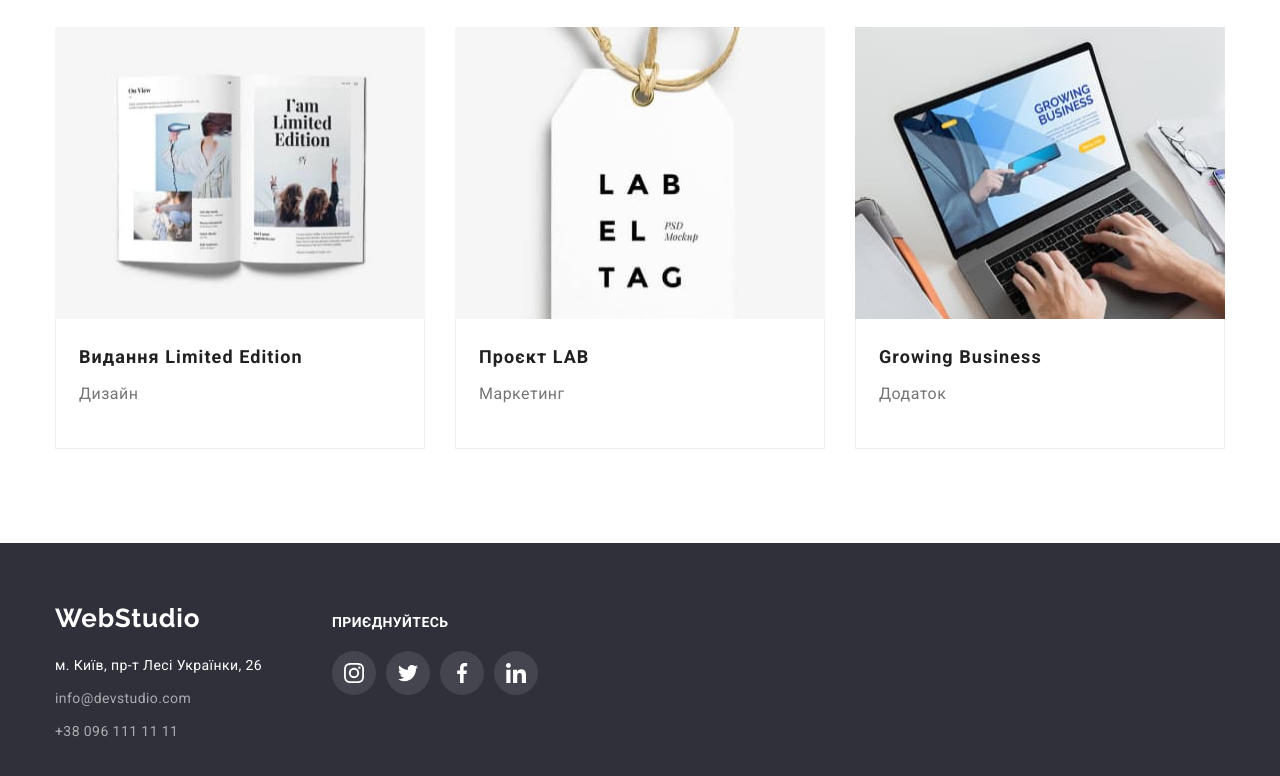
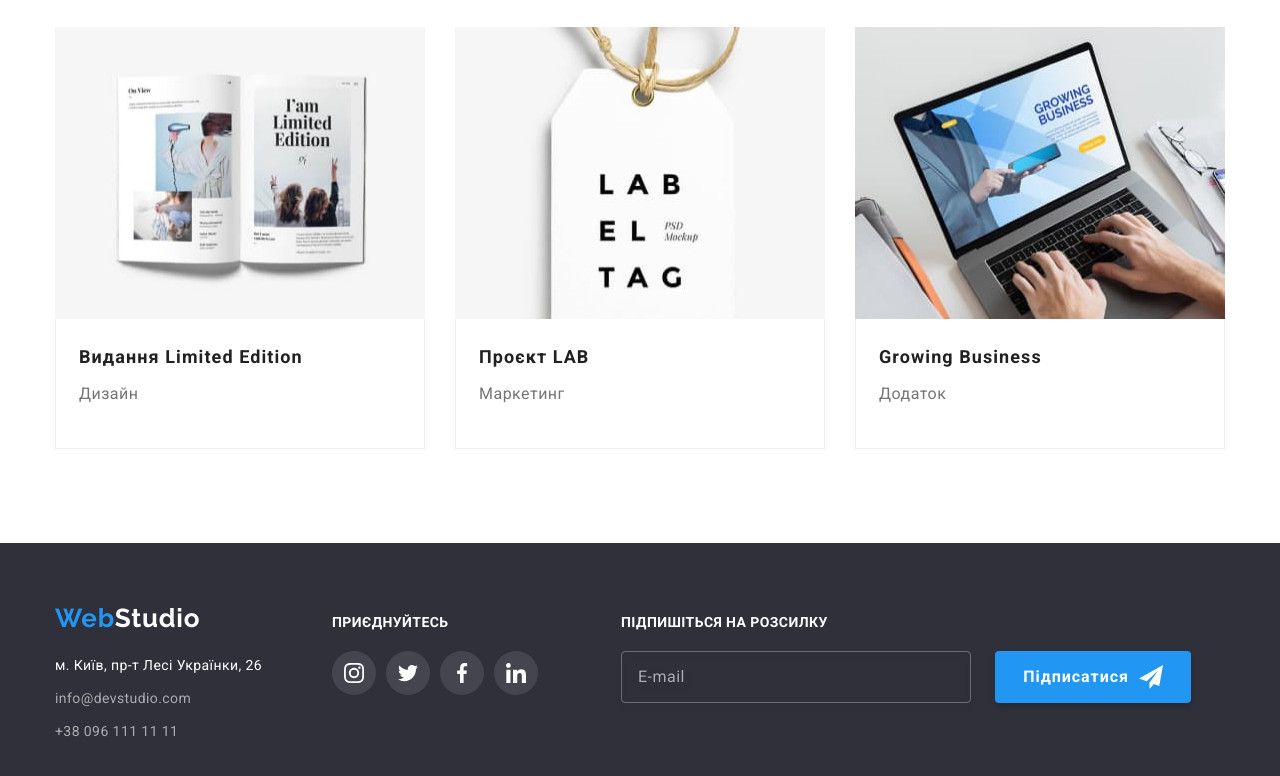
Before and after one commit to Vas2306/goit-markup-hw-06, a plain HTML site: page portfolio.html in a window 1280 px wide. Shown: the part 1140-1916 px from the top of the page. Drawn offline with nearby package versions, Linux system fonts and the light colour scheme.

Commit message:
pretteir

```diff
--- a/css/style.css
+++ b/css/style.css
@@ -141,7 +141,8 @@ img {
 .auth-nav .link {
   color: var(--color-text);
   fill: var(--color-text);
-  transition: color 250ms cubic-bezier(0.4, 0, 0.2, 1), fill 250ms cubic-bezier(0.4, 0, 0.2, 1);
+  transition: color 250ms cubic-bezier(0.4, 0, 0.2, 1),
+    fill 250ms cubic-bezier(0.4, 0, 0.2, 1);
 }
 .auth-nav .link:hover,
 .auth-nav .link:focus {
@@ -219,7 +220,8 @@ img {
   border-radius: 4px;
   border-style: none;
   box-shadow: 0px 4px 4px 0px rgba(0, 0, 0, 0.15);
-  transition: background-color 250ms cubic-bezier(0.4, 0, 0.2, 1), box-shadow 250ms cubic-bezier(0.4, 0, 0.2, 1);
+  transition: background-color 250ms cubic-bezier(0.4, 0, 0.2, 1),
+    box-shadow 250ms cubic-bezier(0.4, 0, 0.2, 1);
 }
 .btn-hero:hover,
 .btn-hero:focus {
@@ -375,8 +377,8 @@ img {
   background-color: transparent;
   color: var(--color-icon);
 
-transition: background-color 250ms cubic-bezier(0.4, 0, 0.2, 1), color 250ms cubic-bezier(0.4, 0, 0.2, 1);
-
+  transition: background-color 250ms cubic-bezier(0.4, 0, 0.2, 1),
+    color 250ms cubic-bezier(0.4, 0, 0.2, 1);
 }
 .footer-card .team-social-icon {
   fill: currentColor;
@@ -414,7 +416,8 @@ transition: background-color 250ms cubic-bezier(0.4, 0, 0.2, 1), color 250ms cub
   border-radius: 4px;
   color: var(--color-icon);
 
-  transition: color 250ms cubic-bezier(0.4, 0, 0.2, 1), border 250ms cubic-bezier(0.4, 0, 0.2, 1);
+  transition: color 250ms cubic-bezier(0.4, 0, 0.2, 1),
+    border 250ms cubic-bezier(0.4, 0, 0.2, 1);
 }
 .clients .icon {
   fill: currentColor;
@@ -449,7 +452,9 @@ transition: background-color 250ms cubic-bezier(0.4, 0, 0.2, 1), color 250ms cub
   text-align: center;
   letter-spacing: inherit;
 
-  transition: background-color 250ms cubic-bezier(0.4, 0, 0.2, 1), box-shadow 250ms cubic-bezier(0.4, 0, 0.2, 1), color 250ms cubic-bezier(0.4, 0, 0.2, 1);
+  transition: background-color 250ms cubic-bezier(0.4, 0, 0.2, 1),
+    box-shadow 250ms cubic-bezier(0.4, 0, 0.2, 1),
+    color 250ms cubic-bezier(0.4, 0, 0.2, 1);
 }
 
 .button-grey:hover,
@@ -499,7 +504,7 @@ transition: background-color 250ms cubic-bezier(0.4, 0, 0.2, 1), color 250ms cub
   background: var(--color-text-white);
   box-shadow: inset 0 0 0 1px #eeeeee;
 
-  transition:  box-shadow 250ms cubic-bezier(0.4, 0, 0.2, 1);
+  transition: box-shadow 250ms cubic-bezier(0.4, 0, 0.2, 1);
 }
 .portfolio-list .item:hover {
   box-shadow: 0px 1px 1px rgba(0, 0, 0, 0.12), 0px 4px 4px rgba(0, 0, 0, 0.06),
@@ -668,7 +673,114 @@ transition: background-color 250ms cubic-bezier(0.4, 0, 0.2, 1), color 250ms cub
 .footer .link-call:focus {
   background-color: var(--color-acent);
 }
+.subscribe {
+  margin-left: 13px;
+}
 
+.form-email {
+  width: 570px;
+}
+
+.email-field {
+  width: 358px;
+
+  display: block;
+  position: relative;
+}
+
+.email-input {
+  width: 100%;
+  padding-top: 15px;
+  padding-bottom: 15px;
+  font: inherit;
+  border: 1px solid rgba(255, 255, 255, 0.3);
+  filter: drop-shadow(0px 4px 4px rgba(0, 0, 0, 0.15));
+  border-radius: 4px;
+  background-color: transparent;
+
+  padding-left: 16px;
+  font-weight: 400;
+  font-size: 16px;
+  line-height: 1.25;
+  letter-spacing: 0.03em;
+  color: var(--color-text-white);
+}
+
+.form-email .email-label {
+  position: absolute;
+  bottom: 50%;
+  transform: translateY(50%);
+  left: 16px;
+}
+
+.footer .subscribe-text {
+  font-size: 14px;
+  line-height: 1.14;
+  letter-spacing: 0.03em;
+  text-transform: uppercase;
+  display: block;
+  margin-bottom: 20px;
+  color: var(--color-text-white);
+}
+
+.email-field:focus-within > .email-label {
+  visibility: hidden;
+}
+
+.form-email .btn-telegram {
+  width: 200px;
+  margin: 0;
+  margin-left: 12px;
+  font-weight: 700;
+  font-size: 16px;
+  line-height: 30px;
+  letter-spacing: 0.06em;
+  color: #ffffff;
+  background-color: var(--color-acent);
+  box-shadow: 0px 4px 4px rgba(0, 0, 0, 0.15);
+  border-radius: 4px;
+  border-style: none;
+  display: flex;
+  justify-content: center;
+  align-items: center;
+  gap: 10px;
+  cursor: pointer;
+  transition: background-color 250ms cubic-bezier(0.4, 0, 0.2, 1);
+}
+
+.form-email .btn-telegram:hover {
+  background-color: var(--color-btn-active);
+}
+
+.subscribe .email-position {
+  display: flex;
+  gap: 12px;
+}
+
+.btn-telegram .text {
+  margin-bottom: 0;
+  margin-top: 0;
+  padding-top: 10px;
+  padding-bottom: 10px;
+  padding-left: 28px;
+}
+
+.btn-telegram .email-icon {
+  display: block;
+  width: 24px;
+  height: 24px;
+}
+
+.email-icon .icon-in {
+  display: block;
+  width: 100%;
+  height: 100%;
+  fill: var(--color-text-white);
+}
+
+.email-input::placeholder {
+  color: rgba(255, 255, 255, 0.6);
+}
 /* -----------------------------оформляем модальное окно */
 
 .backdrop {
@@ -680,7 +792,8 @@ transition: background-color 250ms cubic-bezier(0.4, 0, 0.2, 1), color 250ms cub
   background-color: rgba(0, 0, 0, 0.2);
 
   opacity: 1;
-  transition: opacity 250ms cubic-bezier(0.4, 0, 0.2, 1), visibility 250ms cubic-bezier(0.4, 0, 0.2, 1);
+  transition: opacity 250ms cubic-bezier(0.4, 0, 0.2, 1),
+    visibility 250ms cubic-bezier(0.4, 0, 0.2, 1);
 }
 
 .backdrop.is-hidden {
@@ -739,11 +852,9 @@ transition: background-color 250ms cubic-bezier(0.4, 0, 0.2, 1), color 250ms cub
   margin-left: auto;
   margin-right: auto;
   padding: 40px;
-
 }
 
 .form-field {
-
   display: flex;
   flex-direction: column;
   margin-bottom: 10px;
@@ -778,7 +889,7 @@ transition: background-color 250ms cubic-bezier(0.4, 0, 0.2, 1), color 250ms cub
   border-color: var(--color-acent);
 }
 
-.form-input:focus+.form-icon {
+.form-input:focus + .form-icon {
   fill: var(--color-acent);
 }
 
@@ -792,7 +903,6 @@ transition: background-color 250ms cubic-bezier(0.4, 0, 0.2, 1), color 250ms cub
   border: 1px solid rgba(33, 33, 33, 0.2);
   border-radius: 4px;
   height: 120px;
-
 
   outline: transparent;
   resize: none;
@@ -834,7 +944,7 @@ transition: background-color 250ms cubic-bezier(0.4, 0, 0.2, 1), color 250ms cub
   fill: transparent;
 }
 
-.modal-check:checked+.policy .check-policy {
+.modal-check:checked + .policy .check-policy {
   background-color: var(--color-acent);
   border: none;
   fill: var(--color-text-white);
@@ -861,7 +971,6 @@ transition: background-color 250ms cubic-bezier(0.4, 0, 0.2, 1), color 250ms cub
 }
 
 .form .btn-form {
-
   padding: 10px 52px;
   display: block;
   margin: 0 auto;
--- a/portfolio.html
+++ b/portfolio.html
@@ -306,10 +306,13 @@
       </section>
     </main>
     <!--                                            Футер-->
+
     <footer class="footer">
       <div class="container address-footer">
         <div class="adrress-all">
-          <a href="" class="logo"><span>Web</span>Studio</a>
+          <a href="" class="logo"
+            ><span class="logo-header-footer">Web</span>Studio</a
+          >
           <address class="address">
             <ul class="list">
               <li class="item">
@@ -334,7 +337,7 @@
           </address>
         </div>
         <div class="call">
-          <h3 class="subtitle-call">приєднуйтесь</h3>
+          <strong class="subtitle-call">приєднуйтесь</strong>
           <ul class="list social-call">
             <li class="item-social-call">
               <a class="link-call" href="">
@@ -366,6 +369,37 @@
             </li>
           </ul>
         </div>
+        <div class="subscribe">
+          <strong class="subscribe-text">Підпишіться на розсилку</strong>
+
+          <form class="form-email">
+            <div class="email-position">
+              <label class="email-field">
+                <input
+                  class="email-input"
+                  type="email"
+                  name="mail"
+                  placeholder="E-mail"
+                />
+                <span class="email-label"></span>
+              </label>
+
+              <button class="btn-telegram" type="submit">
+                <span class="email-text">Підписатися</span>
+
+                <span class="email-icon">
+                  <svg class="icon-in">
+                    <use
+                      width="24"
+                      heght="24"
+                      href="./images/sprite.svg#send"
+                    ></use>
+                  </svg>
+                </span>
+              </button>
+            </div>
+          </form>
+        </div>
       </div>
     </footer>
   </body>
```
Also changed, not shown: index.html (+98 -15 lines). Lines whose indentation alone changed are shown as unchanged.
